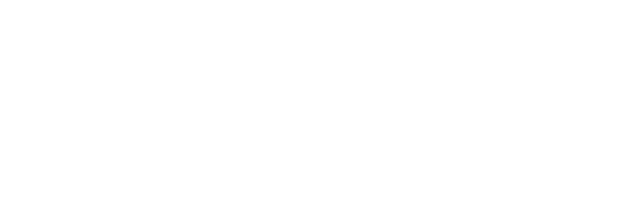
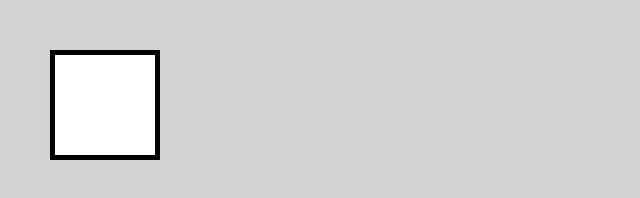
Before and after one commit to VladaHryhorenko/HW_TeachBase, a plain HTML site: page index.html in a window 1280 px wide. Shown: the whole page, without its empty margins (0-640 px from the left). Drawn offline with Linux system fonts and the light colour scheme.

Commit message:
Started to work width decorator. Added the main class and the first decorator

```diff
--- a/index.html
+++ b/index.html
@@ -5,9 +5,15 @@
     <meta http-equiv="X-UA-Compatible" content="IE=edge">
     <meta name="viewport" content="width=device-width, initial-scale=1.0">
     <title>Document</title>
+    <!-- <style>
+        #canvasID {
+            background-color: #fff;
+            border: 5px solid #000;
+        }
+    </style> -->
 </head>
 <body>
-
-    <script src="js/scripts.js"></script>
+    <canvas id="canvasID"></canvas>
+    <script src="js/decorator.js"></script>
 </body>
 </html>
--- /dev/null
+++ b/js/decorator.js
@@ -0,0 +1,52 @@
+document.body.style.padding = '50px';
+document.body.style.margin = '0px';
+document.body.style.backgroundColor = 'rgb(211, 211, 211)';
+
+class BgColor {
+    constructor(area) {
+        this.area = area;
+    }
+    setBgColor(color) {
+        this.area.getBgColor = color;
+        //return console.log(this.area.getBgColor);
+    }
+    getDescr() {
+        return console.log(`Background is ${this.area.getBgColor}`);
+    }
+}
+
+class BorderColor {
+    constructor(area) {
+        this.area = area;
+    }
+    setBorderColor(color) {
+        return this.area.setBorderColor(color);
+    }
+    getDescr() {
+        return this.area.getBorderColor();
+    }
+}
+
+class Canvas {
+    constructor(id) {
+        this.canvas = document.getElementById(id);
+        this.canvas.style.border = '5px solid #000';
+        this.canvas.style.width = '100px';
+        this.canvas.style.height = '100px';
+        this.canvas.style.backgroundColor = '#fff';
+    }
+
+    getBgColor() {
+        return this.canvas.style.backgroundColor;
+    }
+
+    getBorderColor() {
+        return this.canvas.style.borderColor;
+    }
+}
+
+let drawArea = new Canvas('canvasID');
+
+drawArea = new BgColor(drawArea);
+drawArea.setBgColor('red');
+drawArea.getDescr();
```
Also changed, not shown: js/scripts.js (deleted).
